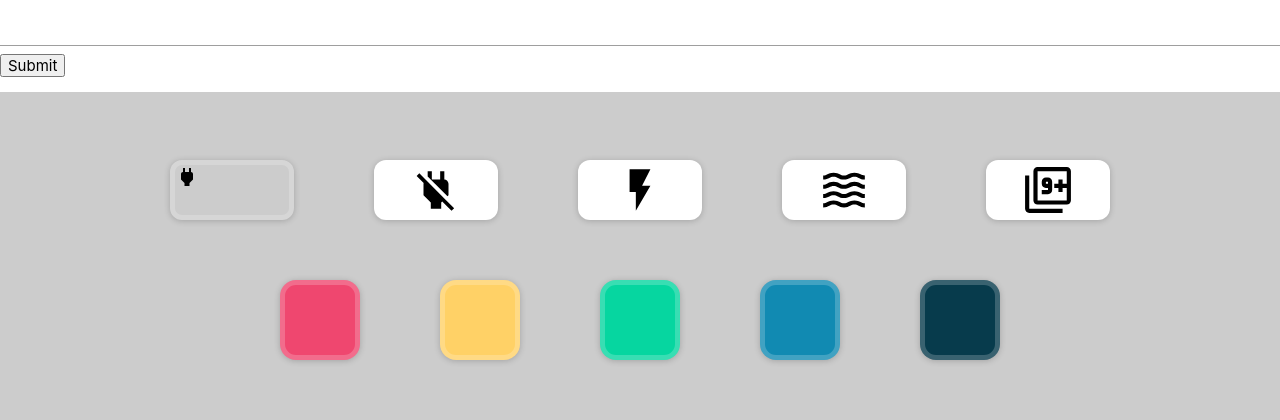
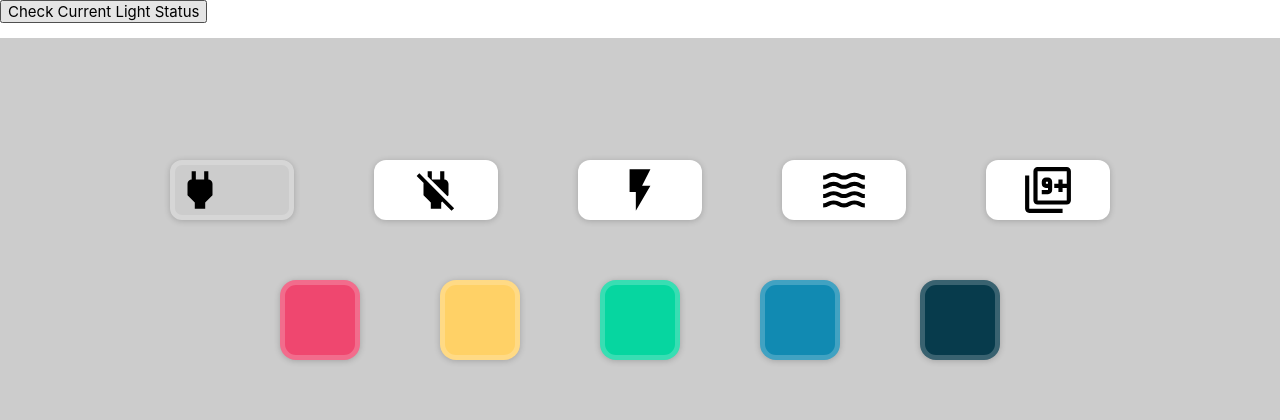
Before and after one commit to ngopaul/ColorControl, a Flask app: page / in a window 1280 px wide. Shown: the top 420 px of the page. Run offline with Flask 2, Linux system fonts and the light colour scheme; some libraries are stand-ins or nearby versions.

Commit message:
cleaned up buttons and top header

```diff
--- a/app.py
+++ b/app.py
@@ -124,7 +124,7 @@ def main():
 @app.route('/status', methods = ['POST'])
 def ajax_request():
     username = request.form['username']
-    return jsonify(username=username, currentState= current_feature, currentColor= current_color, currentTimes= current_times)
+    return jsonify(username=username, currentState= 'off' if last_command == 'off' else current_feature, currentColor= current_color, currentTimes= current_times)
 
 def comma_separate(times):
     temp = repr(times).split(',')
--- a/templates/main.html
+++ b/templates/main.html
@@ -36,9 +36,7 @@
 	</head>
 	<body>
 		<form action="" method="POST">
-			<input type="text" name="scname" id="scname">
-			<input type="hidden" name="secret" id="secret" value="shhh">
-			<input type="button" value="Submit" onclick="return loadXMLDoc()">
+			<input type="button" value="Check Current Light Status" onclick="return loadXMLDoc()">
 		</form>
 		<div id="currentState"></div>
 		<div id="currentColor"></div>
@@ -46,7 +44,7 @@
 		<div id="container">
 			<div id=color-functions>
 				<div id="button-on" class="function-button">
-					<svg xmlns="http://www.w3.org/2000/svg" width="24" height="24" viewBox="0 0 24 24"><path d="M16.01 7L16 3h-2v4h-4V3H8v4h-.01C7 6.99 6 7.99 6 8.99v5.49L9.5 18v3h5v-3l3.5-3.51v-5.5c0-1-1-2-1.99-1.99z"/><path fill="none" d="M0 0h24v24H0z"/></svg>
+					<svg xmlns="http://www.w3.org/2000/svg" width="50" height="50" viewBox="0 0 24 24"><path d="M16.01 7L16 3h-2v4h-4V3H8v4h-.01C7 6.99 6 7.99 6 8.99v5.49L9.5 18v3h5v-3l3.5-3.51v-5.5c0-1-1-2-1.99-1.99z"/><path fill="none" d="M0 0h24v24H0z"/></svg>
 				</div>
 				<div id="button-off" class="function-button">
 					<svg id="button-off" xmlns="http://www.w3.org/2000/svg" width="50" height="50" viewBox="0 0 24 24"><path fill="none" d="M0 0h24v24H0V0z"/><path d="M18 14.49V9c0-1-1.01-2.01-2-2V3h-2v4h-4V3H8v2.48l9.51 9.5.49-.49zm-1.76 1.77L7.2 7.2l-.01.01L3.98 4 2.71 5.25l3.36 3.36C6.04 8.74 6 8.87 6 9v5.48L9.5 18v3h5v-3l.48-.48L19.45 22l1.26-1.28-4.47-4.46z"/></svg>
```
